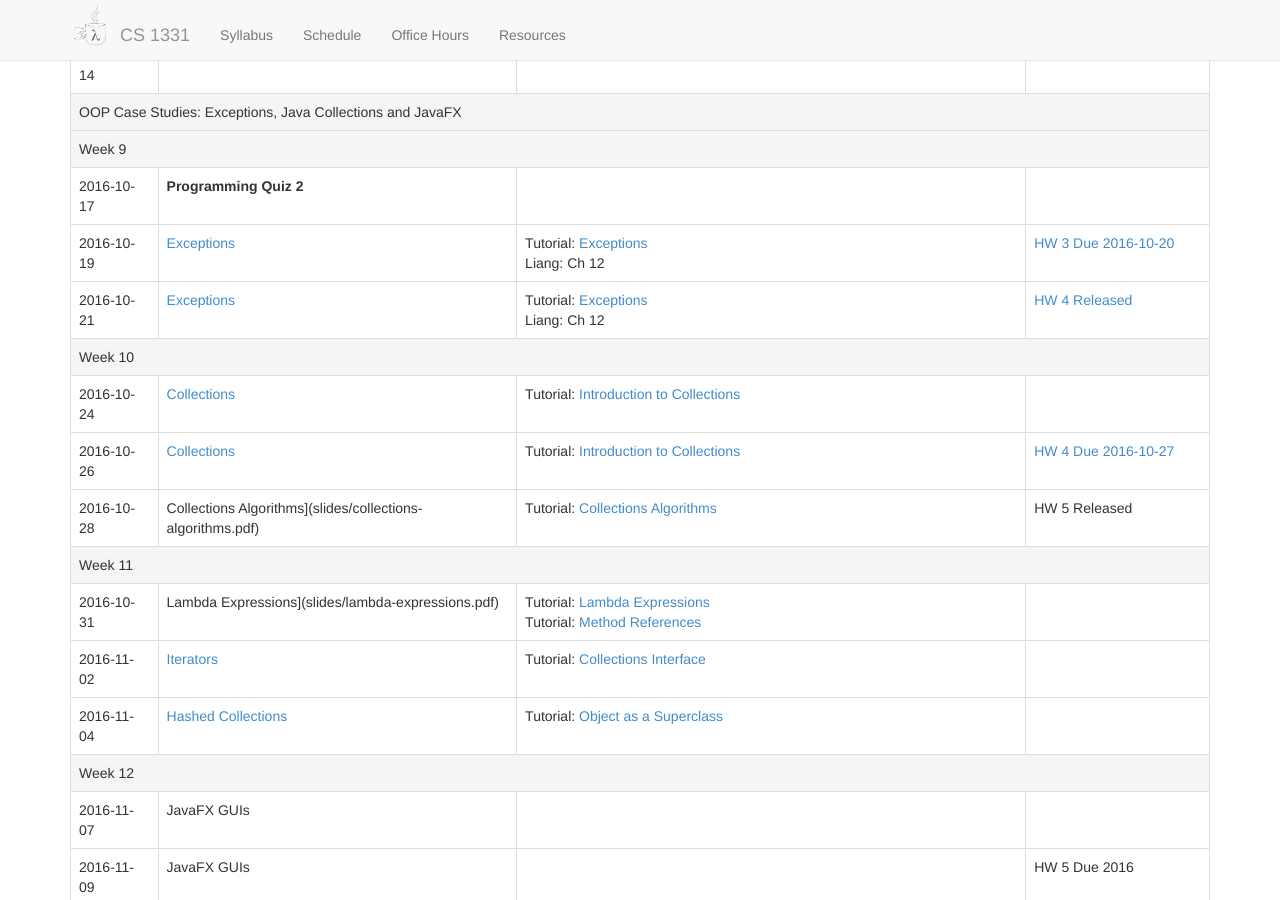
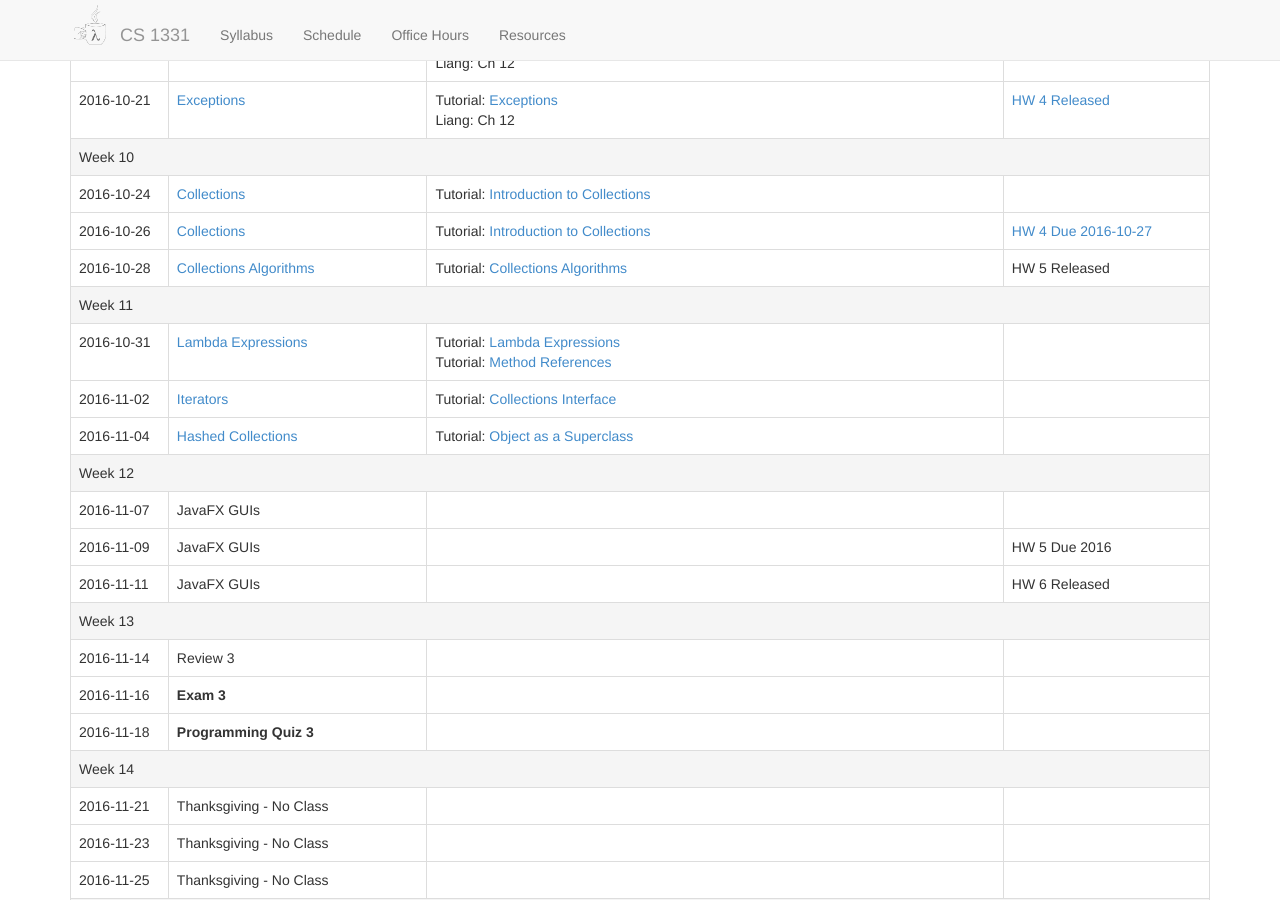
Before and after one commit to cs1331/cs1331.github.io.old, a Jekyll site: the page built from fall2016.html, in a window 1280 px wide and 900 px high, scrolled down 2675 px. Built offline with Jekyll 4.4.1, drawn with Linux system fonts in a browser that asks for light colours; nearby versions of some CDN libraries.

Commit message:
Fix links collections-algorithms and lambda-expressions

```diff
--- a/cs1331.json
+++ b/cs1331.json
@@ -116,12 +116,12 @@
         "order": [26,27]
     },
     "collections-algorithms": {
-        "topic": "Collections Algorithms](slides/collections-algorithms.pdf)",
+        "topic": "[Collections Algorithms](slides/collections-algorithms.pdf)",
         "materials": ["Tutorial: [Collections Algorithms](http://docs.oracle.com/javase/tutorial/collections/algorithms/index.html)"],
         "order": [28]
     },
     "lambda-expressions": {
-        "topic": "Lambda Expressions](slides/lambda-expressions.pdf)",
+        "topic": "[Lambda Expressions](slides/lambda-expressions.pdf)",
         "materials": ["Tutorial: [Lambda Expressions](http://docs.oracle.com/javase/tutorial/java/javaOO/lambdaexpressions.html)",
                      "Tutorial: [Method References](http://docs.oracle.com/javase/tutorial/java/javaOO/methodreferences.html)"],
         "order": [29]
--- a/fall2016.html
+++ b/fall2016.html
@@ -607,7 +607,7 @@ title: CS 1331 - Fall 2016
 
     <tr>
       <td>2016-10-28</td>
-      <td>Collections Algorithms](slides/collections-algorithms.pdf)</td>
+      <td><a href="slides/collections-algorithms.pdf">Collections Algorithms</a></td>
       <td>
 
         Tutorial: <a href="http://docs.oracle.com/javase/tutorial/collections/algorithms/index.html">Collections Algorithms</a>
@@ -626,7 +626,7 @@ title: CS 1331 - Fall 2016
 
     <tr>
       <td>2016-10-31</td>
-      <td>Lambda Expressions](slides/lambda-expressions.pdf)</td>
+      <td><a href="slides/lambda-expressions.pdf">Lambda Expressions</a></td>
       <td>
 
         Tutorial: <a href="http://docs.oracle.com/javase/tutorial/java/javaOO/lambdaexpressions.html">Lambda Expressions</a><br/>
```
